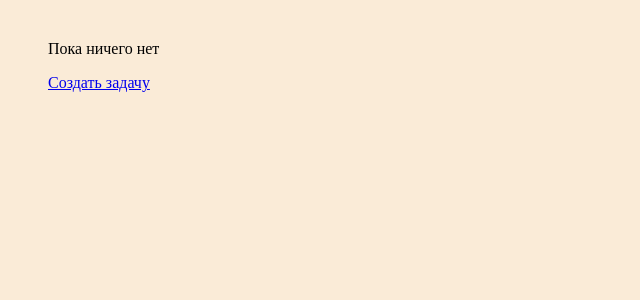
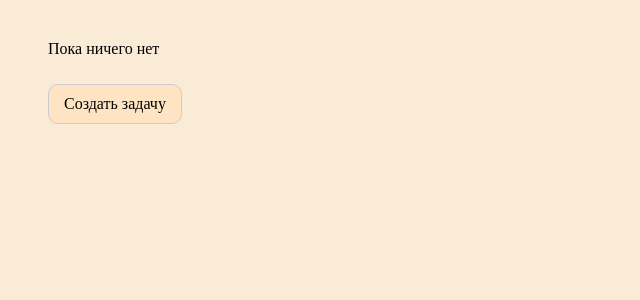
Before and after one commit to ziberoff36-alt/TaskFlow, a Django app: page / in a window 1280 px wide. Shown: the top 300 px of the page, without its empty margins (0-640 px from the left). Run offline with Django 5.2, Linux system fonts and the light colour scheme; the visitor is signed in with stand-in values (Sample User, id 1); data that the repository does not hold is empty.

Commit message:
style: add link button styling

```diff
--- a/tasks/static/tasks/style.css
+++ b/tasks/static/tasks/style.css
@@ -19,3 +19,17 @@ td {
 .container {
     margin: 40px;
 }
+a {
+    display: inline-block;
+    padding: 10px 15px;
+    background-color: #FFE4C4;
+    color: black;
+    text-decoration: none;
+    border-radius: 10px;
+    border: 1px solid #ccc;
+    margin-top: 10px;
+    transition: 0.2s;
+}
+a:hover {
+    background-color: #FFDAB9;
+}
```
